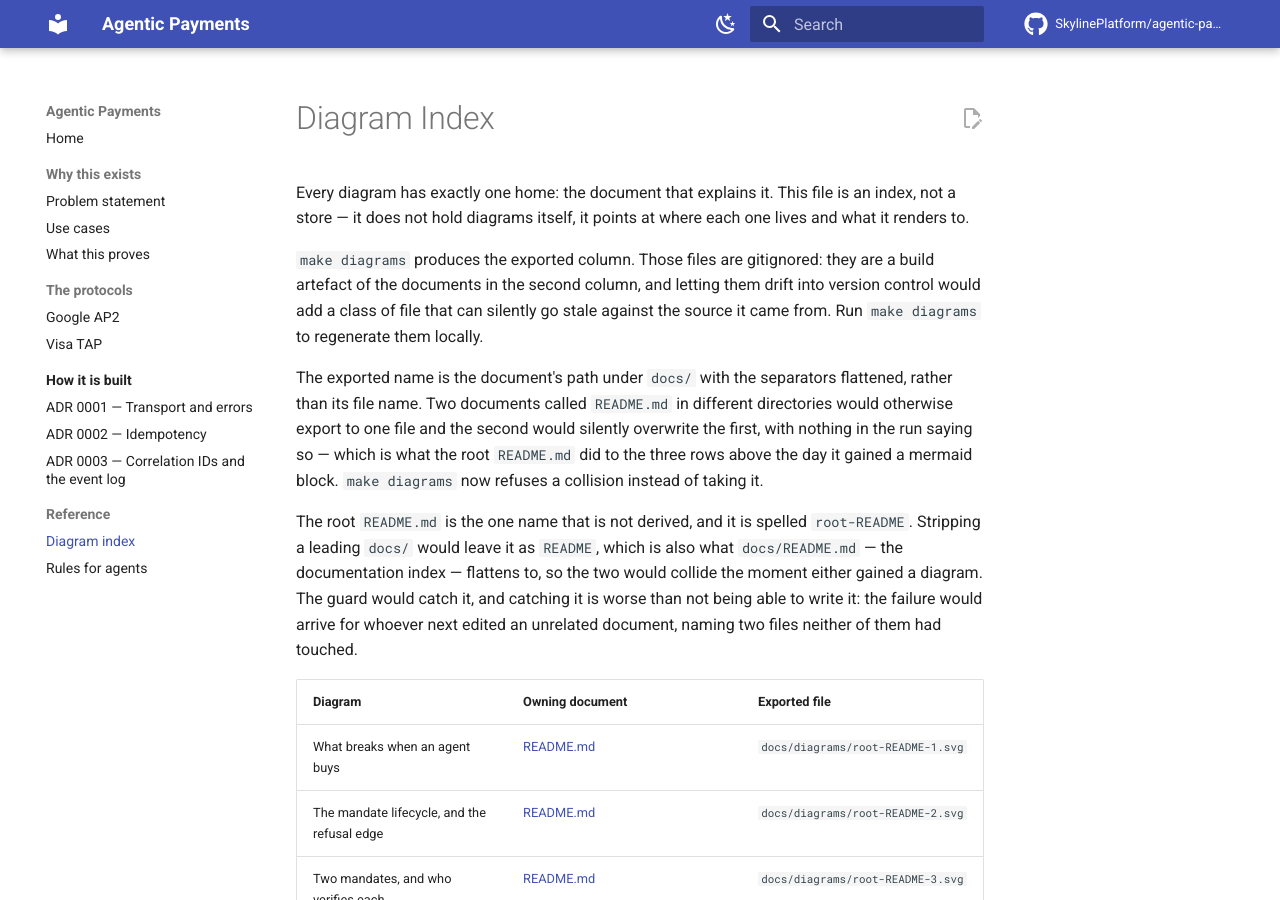
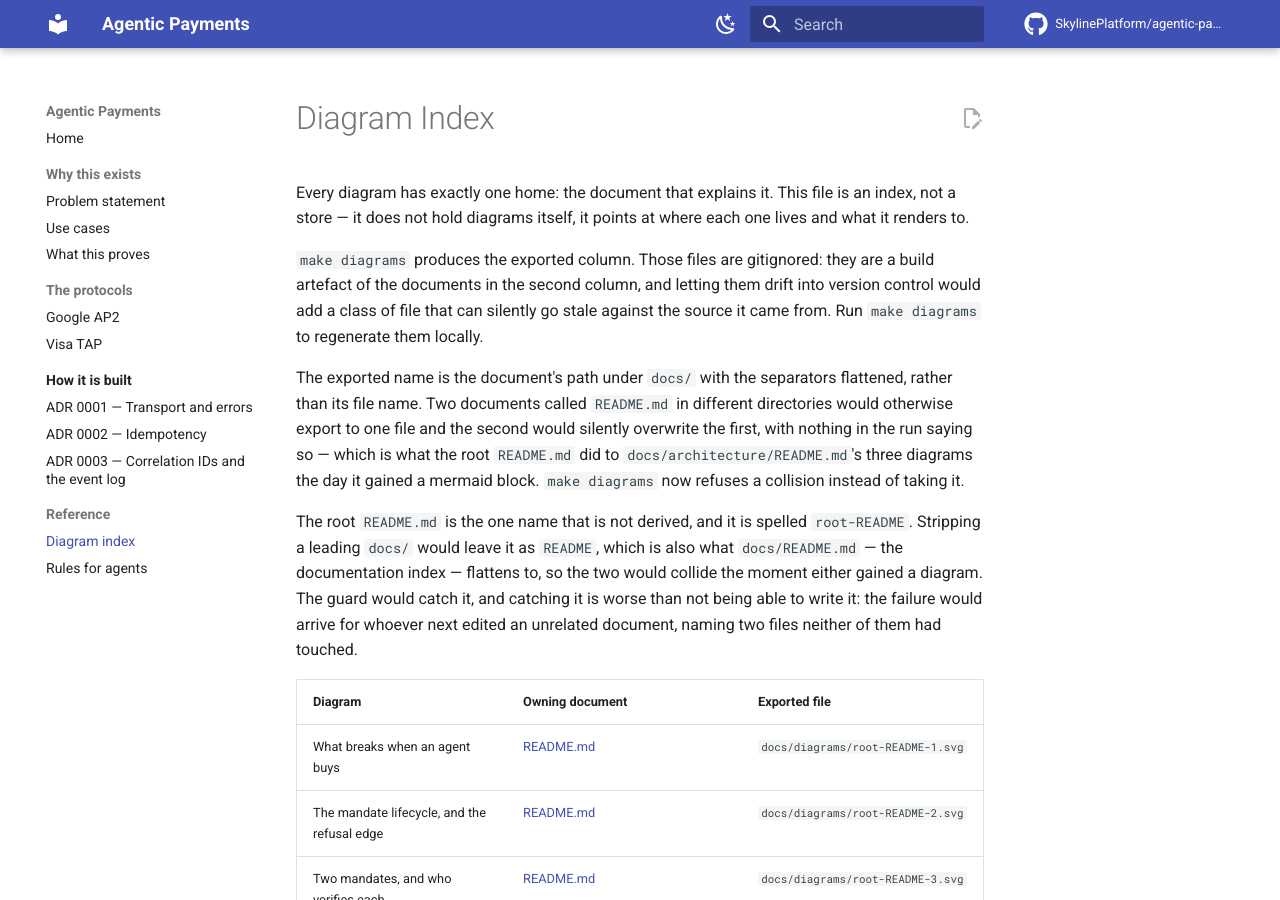
Before and after one commit to SkylinePlatform/agentic-payments, an MkDocs documentation site: the page built from docs/diagrams/INDEX.md, in a window 1280 px wide and 900 px high. Built offline with MkDocs 1.6.1 and Material for MkDocs 9.7.7, drawn with Linux system fonts in a browser that asks for light colours; comment, search, counter and statistics services are not loaded; part of the change alters nothing that is shown.

Commit message:
docs: link the root README from the diagram index by URL, not by path
`mkdocs build --strict` treats a link to a file outside docs/ as a warning, and
a warning is a failure — the seven new rows pointed at ../../README.md and took
the docs workflow down with seven of them.

The root README is the one owning document that does not live in docs/, so an
absolute URL is the honest form: it resolves on GitHub and on the published
site alike, where a relative path can only ever resolve on one of them.

Also names docs/architecture/README.md's diagrams instead of calling them "the
three rows above" — they stopped being above when the root README's seven went
in at the top.

Refs #247

Co-Authored-By: Claude Opus 5 (1M context) <noreply@anthropic.com>

```diff
--- a/docs/diagrams/INDEX.md
+++ b/docs/diagrams/INDEX.md
@@ -14,8 +14,9 @@ The exported name is the document's path under `docs/` with the separators
 flattened, rather than its file name. Two documents called `README.md` in
 different directories would otherwise export to one file and the second would
 silently overwrite the first, with nothing in the run saying so — which is what
-the root `README.md` did to the three rows above the day it gained a mermaid
-block. `make diagrams` now refuses a collision instead of taking it.
+the root `README.md` did to `docs/architecture/README.md`'s three diagrams the
+day it gained a mermaid block. `make diagrams` now refuses a collision instead
+of taking it.
 
 The root `README.md` is the one name that is not derived, and it is spelled
 `root-README`. Stripping a leading `docs/` would leave it as `README`, which is
@@ -27,13 +28,13 @@ had touched.
 
 | Diagram | Owning document | Exported file |
 |---|---|---|
-| What breaks when an agent buys | [README.md](../../README.md) | `docs/diagrams/root-README-1.svg` |
-| The mandate lifecycle, and the refusal edge | [README.md](../../README.md) | `docs/diagrams/root-README-2.svg` |
-| Two mandates, and who verifies each | [README.md](../../README.md) | `docs/diagrams/root-README-3.svg` |
-| Open and closed | [README.md](../../README.md) | `docs/diagrams/root-README-4.svg` |
-| Who sees what | [README.md](../../README.md) | `docs/diagrams/root-README-5.svg` |
-| The TAP handshake at the merchant edge | [README.md](../../README.md) | `docs/diagrams/root-README-6.svg` |
-| Unknown agent against unverified agent | [README.md](../../README.md) | `docs/diagrams/root-README-7.svg` |
+| What breaks when an agent buys | [README.md](https://github.com/SkylinePlatform/agentic-payments/blob/main/README.md) | `docs/diagrams/root-README-1.svg` |
+| The mandate lifecycle, and the refusal edge | [README.md](https://github.com/SkylinePlatform/agentic-payments/blob/main/README.md) | `docs/diagrams/root-README-2.svg` |
+| Two mandates, and who verifies each | [README.md](https://github.com/SkylinePlatform/agentic-payments/blob/main/README.md) | `docs/diagrams/root-README-3.svg` |
+| Open and closed | [README.md](https://github.com/SkylinePlatform/agentic-payments/blob/main/README.md) | `docs/diagrams/root-README-4.svg` |
+| Who sees what | [README.md](https://github.com/SkylinePlatform/agentic-payments/blob/main/README.md) | `docs/diagrams/root-README-5.svg` |
+| The TAP handshake at the merchant edge | [README.md](https://github.com/SkylinePlatform/agentic-payments/blob/main/README.md) | `docs/diagrams/root-README-6.svg` |
+| Unknown agent against unverified agent | [README.md](https://github.com/SkylinePlatform/agentic-payments/blob/main/README.md) | `docs/diagrams/root-README-7.svg` |
 | The three-layer model | [docs/architecture/README.md](../architecture/README.md) | `docs/diagrams/architecture-README-1.svg` |
 | Module dependencies | [docs/architecture/README.md](../architecture/README.md) | `docs/diagrams/architecture-README-2.svg` |
 | The agentic boundary | [docs/architecture/README.md](../architecture/README.md) | `docs/diagrams/architecture-README-3.svg` |
```
